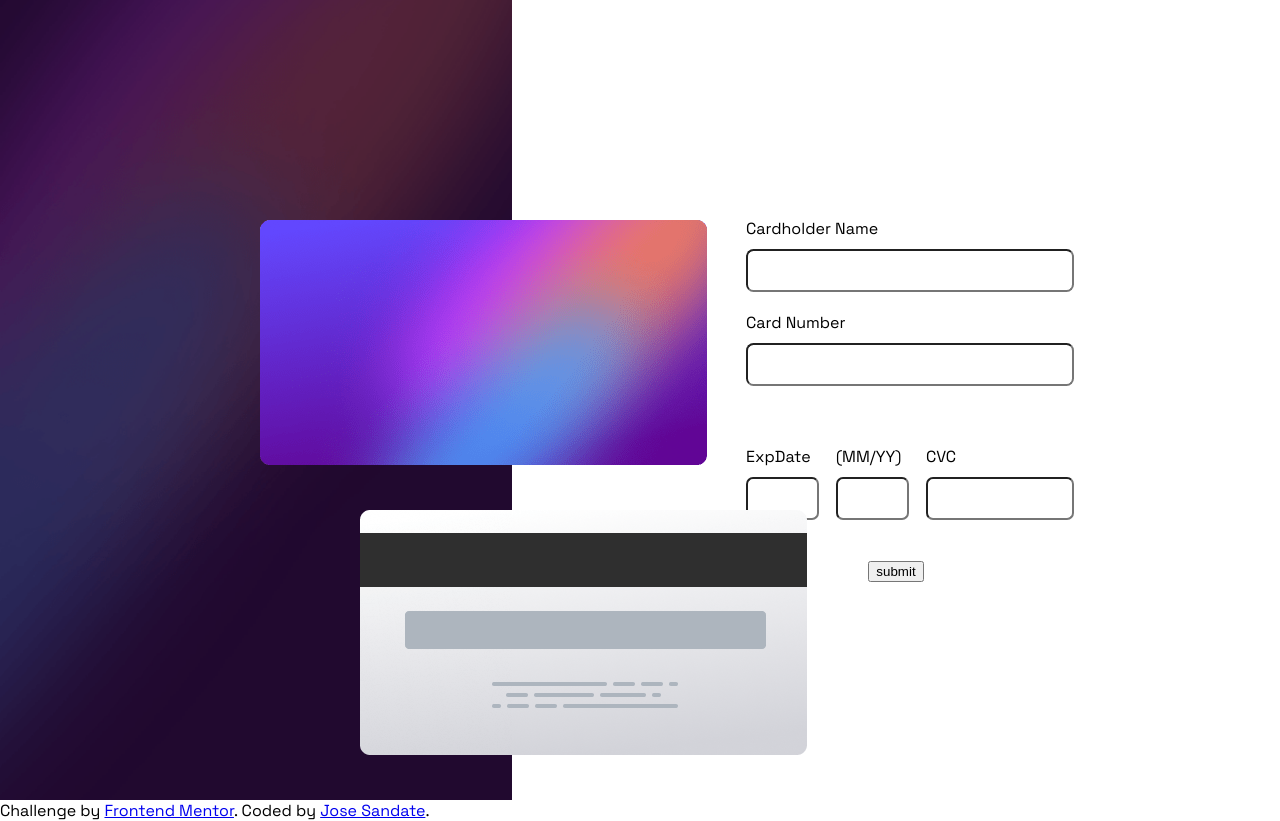
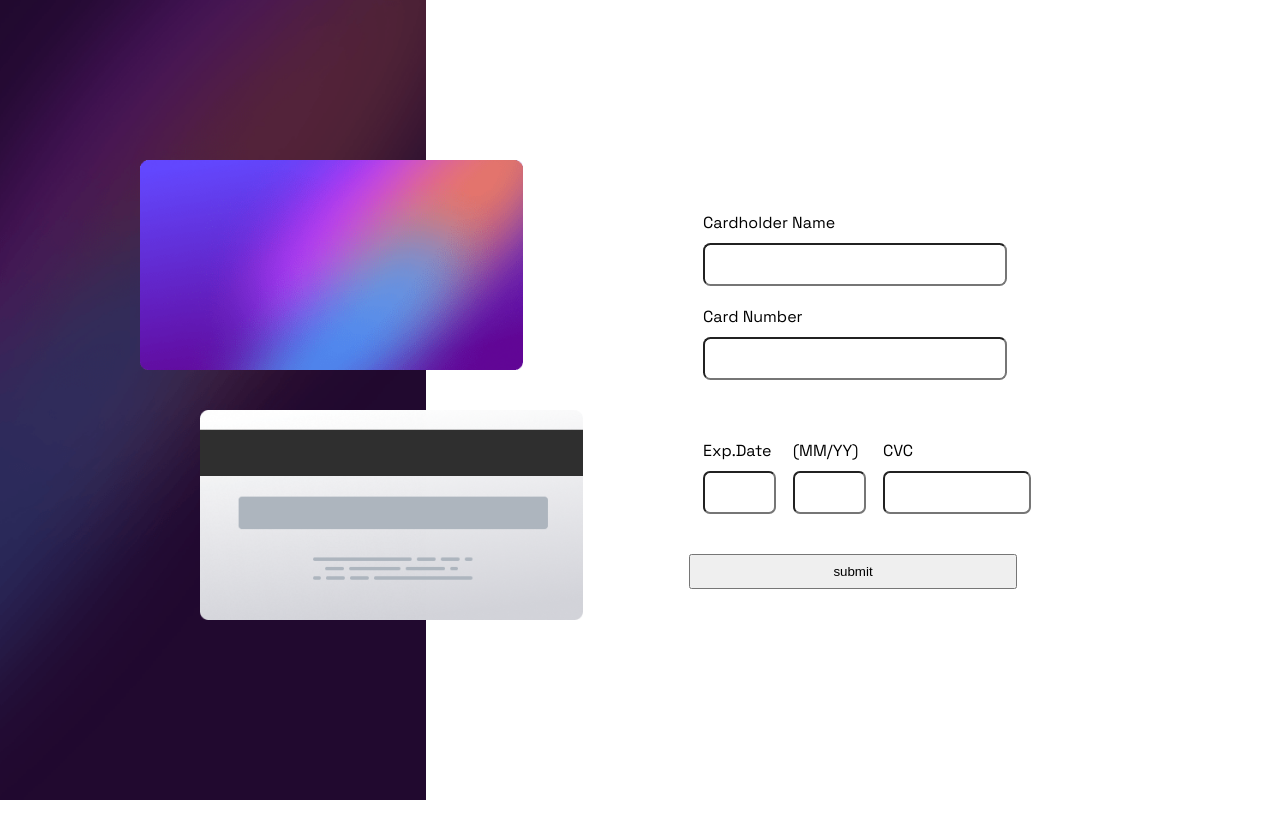
Before and after one commit to OldboyJ/interactive-card-details-form, a plain HTML site: page index.html in a window 1280 px wide. After the commit the page ends 800 px from the top, so only its background shows below. Drawn offline with Linux system fonts and the light colour scheme.

Commit message:
improve alignment of both left and right sections

```diff
--- /dev/null
+++ b/class.js
@@ -0,0 +1,7 @@
+document.getElementById('submitBtn').addEventListener("click", test)
+
+function test(){
+
+      return alert('would you like to join our members club to earn rewards?')
+
+}
--- a/index.html
+++ b/index.html
@@ -13,7 +13,6 @@
   <div class="main">
     <div class="left-section">
       <div class="card-front">
-
         <img src="images/bg-card-front.png" alt="">
       </div>
       <div class="card-back">
@@ -32,7 +31,7 @@
         </div>
         <div class="card-expiration">
           <div class="expiration">
-            <label for="expiration">ExpDate </label>
+            <label for="expiration">Exp.Date </label>
             <input type="number">
           </div>
           <div class="expiration-date">
@@ -45,42 +44,11 @@
           </div>
         </div>
         <div class="submit-btn">
-          <input type="button" class="button" value='submit'>
+          <input type="button" id="submitBtn" class="button" value='submit'>
         </div>
       </div>
     </div>
   </div>
-
-  <!-- 0000 0000 0000 0000
-  Jane Appleseed
-  00/00
-
-  000
-
-  Cardholder Name
-  e.g. Jane Appleseed
-
-  Card Number
-  e.g. 1234 5678 9123 0000
-
-  Exp. Date (MM/YY)
-  MM
-  YY
-
-  CVC
-  e.g. 123
-
-  Confirm
-
-  <!-- Completed state start --
-
-  Thank you!
-  We've added your card details
-  Continue -->
-
-  <div class="attribution">
-    Challenge by <a href="https://www.frontendmentor.io?ref=challenge" target="_blank">Frontend Mentor</a>.
-    Coded by <a href="#">Jose Sandate</a>.
-  </div>
+  <script src="class.js"></script>
 </body>
 </html>
--- a/styles.css
+++ b/styles.css
@@ -3,7 +3,7 @@ body {
     margin: 0;
     padding: 0;
     width: 100%;
-    height: 100vh;
+    height: 100%;
     font-family: 'Space Grotesk', sans-serif;
 }
 
@@ -11,16 +11,42 @@ body {
 .main {
    display: flex;
    width: 100%;
-   height: 100%;
+   height: 100vh;
+   overflow-y: hidden;
+}
+
+.left-section {
+    background-image: url("images/bg-main-desktop.png");
+    background-position: center;
+    background-size: cover;
+    background-repeat: no-repeat;
+}
+
+.card-front {
+    position: relative;
+    top: 20%;
+    left: 140px;
+}
+
+.card-back {
+    position: relative;
+    top: 25%;
+    left: 200px;
+}
+
+.card-front > img,
+.card-back > img {
+    display: flex;
+    max-width: 90%;
 }
 
 .right-section {
-    width: 60%;
+    width: 70%;
+    height: auto;
     display: flex;
 }
 
 .container {
-    display: flex;
     flex-direction: column;
     justify-items: center;
     align-items: center;
@@ -38,7 +64,7 @@ body {
 
 .card-holder > input,
 .card-number > input {
-    width: 100%;
+    width: 92%;
     padding: .9em;
     border-radius: 7.5px;
     margin: 10px 0 20px;
@@ -82,22 +108,10 @@ body {
 }
 
 
-.left-section {
-    background-image: url("images/bg-main-desktop.png");
-    background-position: center;
-    background-size: cover;
-    background-repeat: no-repeat;
-    width: 40%;
+/* Submit Button */
+
+.submit-btn > input{
+    padding: .5rem .45em;
+    width: 328px;
+    background: d3d5g3d;
 }
-
-.card-front {
-    position: relative;
-    top: 220px;
-    left: 260px;
-}
-
-.card-back {
-    position: relative;
-    top: 260px;
-    left: 360px;
-}
```
